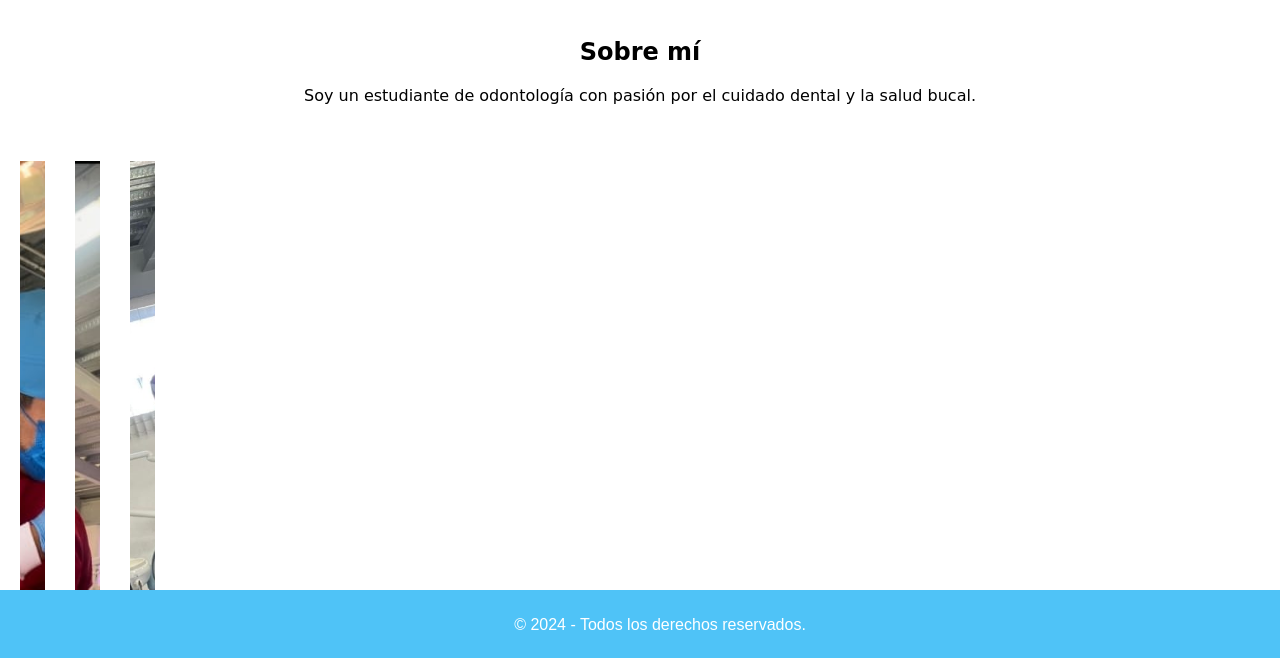
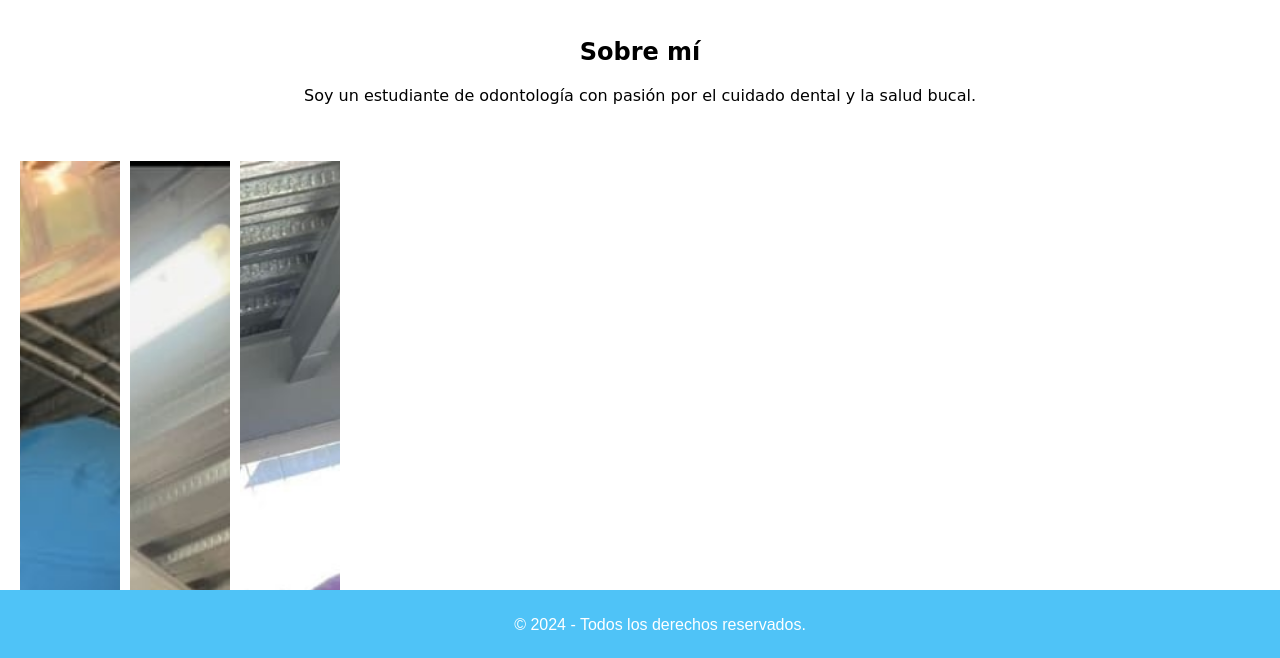
Before and after one commit to JavierMJ25/Javier_MJ, a plain HTML site: page index.html in a window 1280 px wide. Shown: the part 140-798 px from the top of the page. Drawn offline with Linux system fonts and the light colour scheme.

Commit message:
Update estilos.css

```diff
--- a/estilos.css
+++ b/estilos.css
@@ -67,12 +67,12 @@ header h1 {
     display: flex;
     overflow-x: auto; /* Permite desplazamiento horizontal si es necesario */
     padding: 20px;
-    gap: 5px; /* Espacio entre carruseles */
+    gap: 10px; /* Espacio entre carruseles */
 }
 
 .carrusel {
     flex: 0 0 auto; /* Evita que el carrusel se estire */
-    width: 50px; /* Ajusta el ancho del carrusel según tu preferencia */
+    width: 100px; /* Ajusta el ancho del carrusel según tu preferencia */
     position: relative; /* Posiciona el contenedor para las imágenes absolutas */
     overflow: hidden;
     padding-top: 100%; /* Mantiene la proporción cuadrada */
@@ -80,11 +80,12 @@ header h1 {
 
 .carrusel img {
     position: absolute; /* Posiciona las imágenes absolutamente dentro del contenedor */
-    top: 0;
-    left: 0;
-    width: 50%; /* Ajusta el ancho de las imágenes al contenedor */
-    height: 50%; /* Ajusta la altura de las imágenes al contenedor */
-    object-fit: cover; /* Ajusta la imagen para que cubra el contenedor */
+    top: 50%;
+    left: 50%;
+    width: 100%;
+    height: 100%;
+    object-fit: cover; /* Ajusta la imagen para cubrir el contenedor sin distorsión */
+    transform: translate(-50%, -50%); /* Centra la imagen dentro del contenedor */
     opacity: 0;
     transition: opacity 1s ease-in-out;
 }
@@ -100,6 +101,7 @@ header h1 {
         padding-top: 75%; /* Mantiene la proporción cuadrada */
     }
 }
+
 
 /* Estilos para la sección de servicios */
 #servicios {
```
